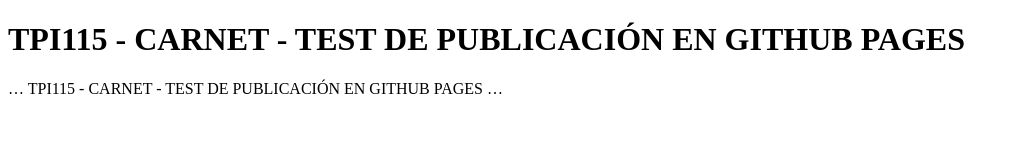
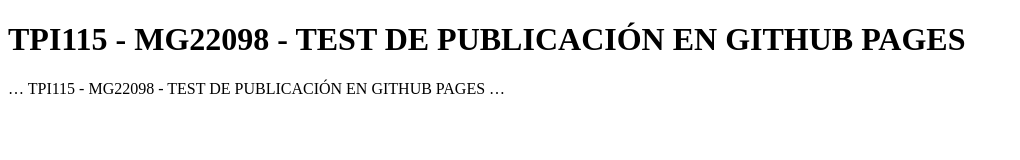
Before and after one commit to Manzan0-debug/Guia21C, a plain HTML site: page index.html in a window 1280 px wide. Shown: the whole page, without its empty margins (0-1020 px from the left). Drawn offline with Linux system fonts and the light colour scheme.

Commit message:
Update index.html

```diff
--- a/index.html
+++ b/index.html
@@ -6,8 +6,8 @@
 </head>
 
 <body>
-    <h1>TPI115 - CARNET - TEST DE PUBLICACIÓN EN GITHUB PAGES</h1>
+    <h1>TPI115 - MG22098 - TEST DE PUBLICACIÓN EN GITHUB PAGES</h1>
 
-    <p>… TPI115 - CARNET - TEST DE PUBLICACIÓN EN GITHUB PAGES …</p>
+    <p>… TPI115 - MG22098 - TEST DE PUBLICACIÓN EN GITHUB PAGES …</p>
 </body>
 </html>
```
